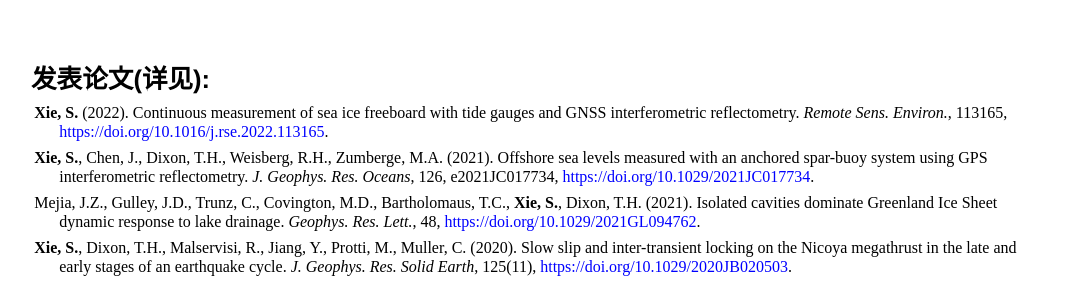
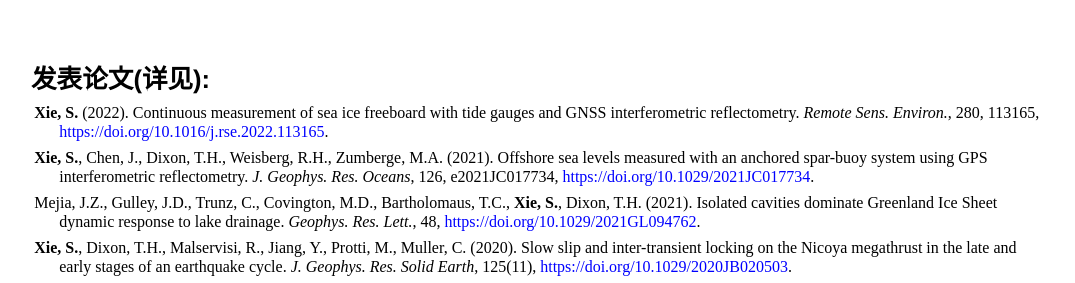
Before and after one commit to suruixie/suruixie.github.io, a Jekyll site: the page built from Chinese/index.html, in a window 1280 px wide and 900 px high, scrolled down 1417 px. Shown: the part 156-439 px from the top of the window, without its empty margins (97-1172 px from the left). Built offline with Jekyll 4.4.1, drawn with Linux system fonts in a browser that asks for light colours; a style sheet for code colours, icons or effects is not loaded.

Commit message:
Update index.html

```diff
--- a/Chinese/index.html
+++ b/Chinese/index.html
@@ -71,7 +71,7 @@
 	<div class="sideText">
 		<h4 style="margin-top:4em;margin-bottom:0.2em;">发表论文(详见<a  href="https://scholar.google.com/citations?hl=en&user=kF4StsMAAAAJ&view_op=list_works" style="color:#0000FF;"><i class="ai ai-google-scholar ai-2x"></i></a>): </h4>
 	    <p  class="publist" style="font-size:1.0em;">
-	        <strong>Xie, S.</strong> (2022). Continuous measurement of sea ice freeboard with tide gauges and GNSS interferometric reflectometry. <em>Remote Sens. Environ.</em>, 113165, <a href="https://doi.org/10.1016/j.rse.2022.113165" style="color:#0000FF;">https://doi.org/10.1016/j.rse.2022.113165</a>.<br>
+	        <strong>Xie, S.</strong> (2022). Continuous measurement of sea ice freeboard with tide gauges and GNSS interferometric reflectometry. <em>Remote Sens. Environ.</em>, 280, 113165, <a href="https://doi.org/10.1016/j.rse.2022.113165" style="color:#0000FF;">https://doi.org/10.1016/j.rse.2022.113165</a>.<br>
 		<p  class="publist" style="font-size:1.0em;">
 			<strong>Xie, S.</strong>, Chen, J., Dixon, T.H., Weisberg, R.H., Zumberge, M.A. (2021). Offshore sea levels measured with an anchored spar-buoy system using GPS interferometric reflectometry. <em>J. Geophys. Res. Oceans</em>, 126, e2021JC017734, <a href="https://doi.org/10.1029/2021JC017734" style="color:#0000FF;">https://doi.org/10.1029/2021JC017734</a>.<br>
 		<p  class="publist" style="font-size:1.0em;">
```
